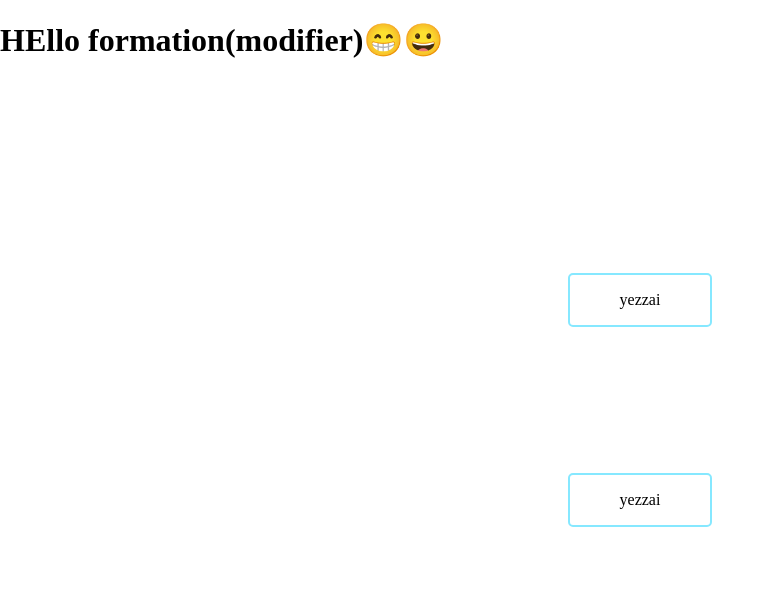
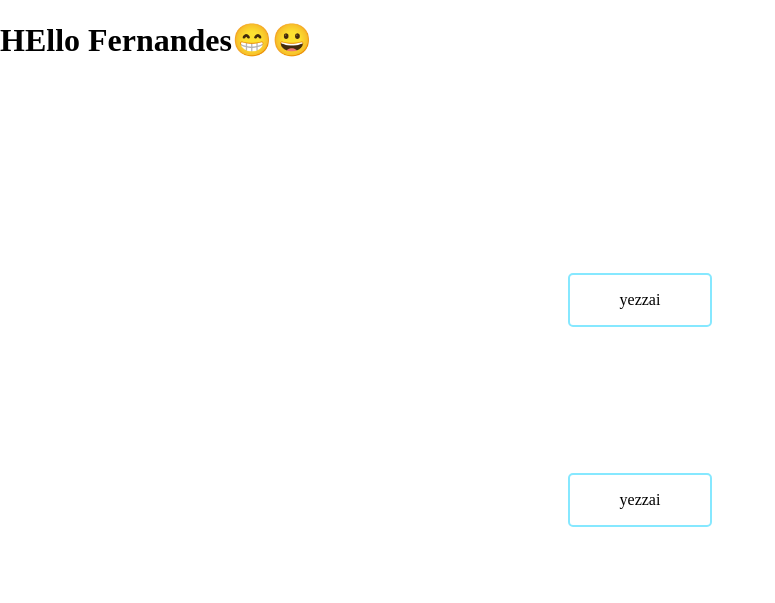
Before and after one commit to brunofer681/bruno-repo, a plain HTML site: page index.html in a window 1280 px wide. Shown: the whole page, without its empty margins (0-775 px from the left). Drawn offline with Linux system fonts and the light colour scheme.

Commit message:
fernandch

```diff
--- a/index.html
+++ b/index.html
@@ -7,7 +7,7 @@
 	<link rel="stylesheet" type="text/css" href="awesome.css">
 </head>
 <body>
-	<h1>HEllo formation(modifier)😁😀</h1>
+	<h1>HEllo Fernandes😁😀</h1>
 	<div class="AB">
 		<div class="AA">yezzai</div>
 		<div class="AA">yezzai</div>
```
